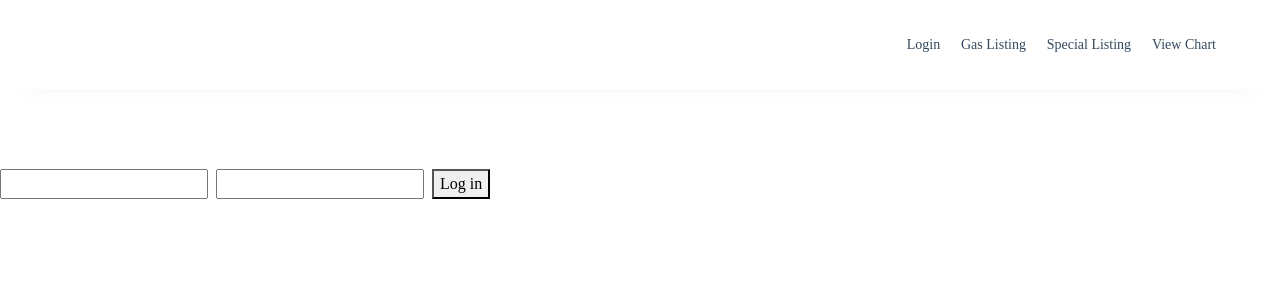
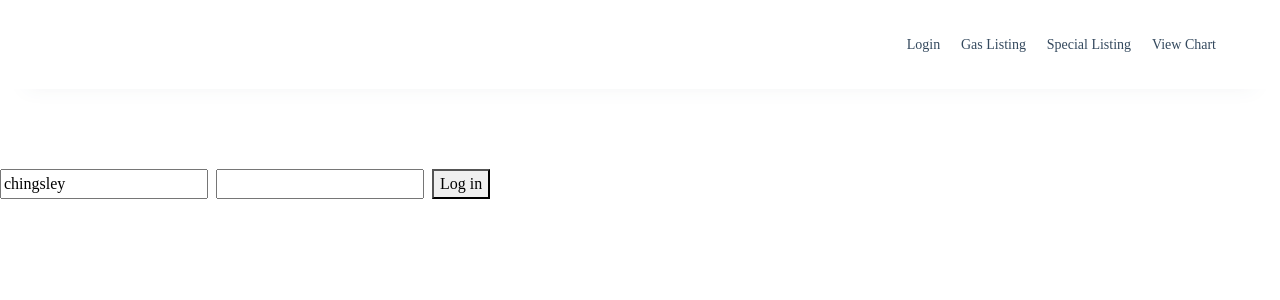
Before and after one commit to chingsley/redux-auth, a React (Create React App) app: page /login in a window 1280 px wide. Shown: the top 300 px of the page. Built offline with nearby package versions, Linux system fonts and the light colour scheme.

Commit message:
complete exercise

```diff
--- a/src/components/Login.js
+++ b/src/components/Login.js
@@ -6,7 +6,7 @@ import Loader from 'react-loader-spinner';
 class Login extends React.Component {
   state = {
     credentials: {
-      username: '',
+      username: 'chingsley',
       password: '',
     },
   };
```
